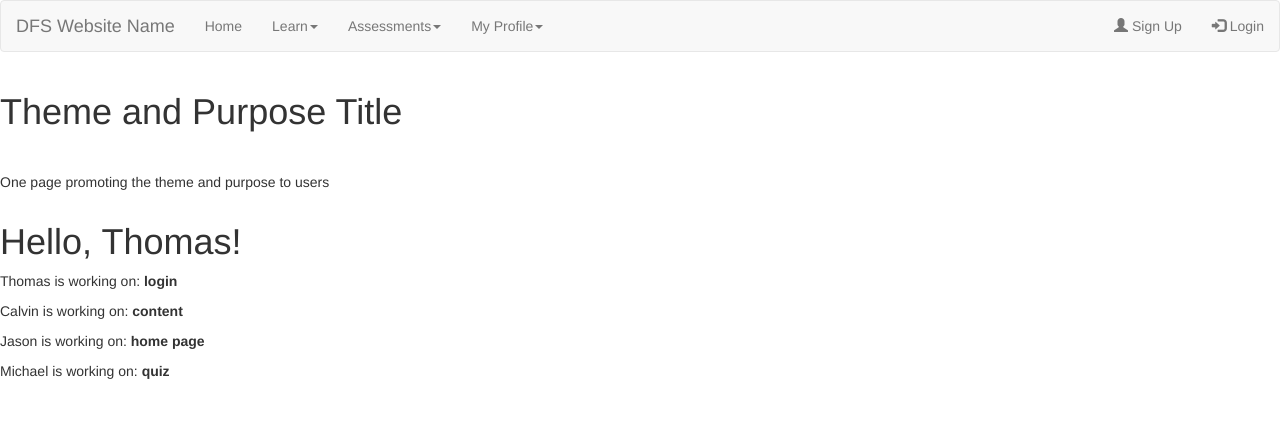
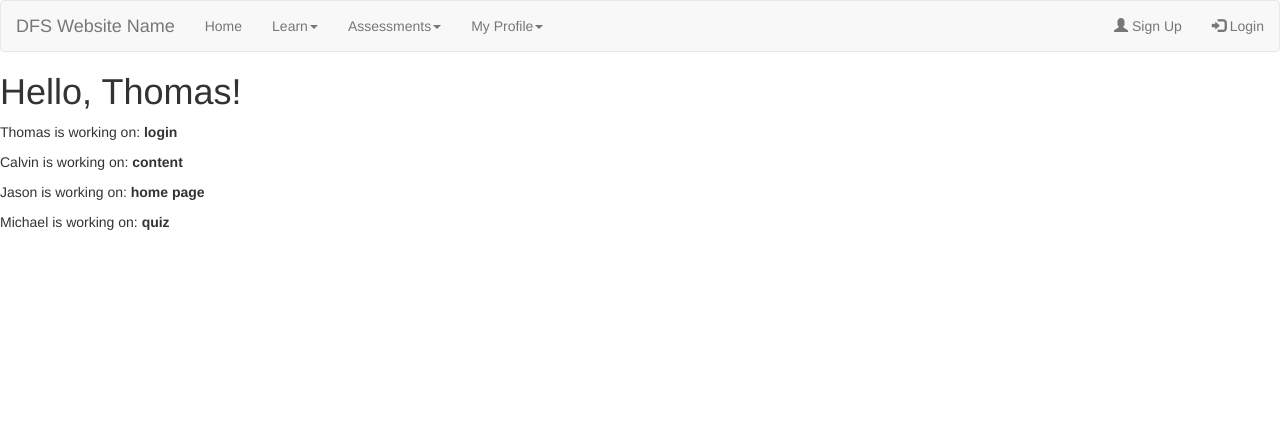
Before and after one commit to thomas-cleary-uwa/cits3403-project, a Flask app: page / in a window 1280 px wide. Shown: the top 442 px of the page. Run offline with Flask 2, Linux system fonts and the light colour scheme; some libraries are stand-ins or nearby versions.

Commit message:
removed heading and paragraph that was left accidently in the base template

```diff
--- a/app/templates/base.html
+++ b/app/templates/base.html
@@ -53,22 +53,6 @@
   </div>
 </nav>
 
-<div class="row">
-  <div class="col-med-12">
-    <div class="container-fluid">
-      <h1>Theme and Purpose Title</h1>
-    </div>
-  </div>
-</div>
-
-<div class="row">
-  <div class="col-med-12">
-    <div class="container-fluid">
-      <p style="margin-top: 30px;">One page promoting the theme and purpose to users</p>
-    </div>
-  </div>
-</div>
-
 {% block content %}{% endblock %}
 
 <footer
```
